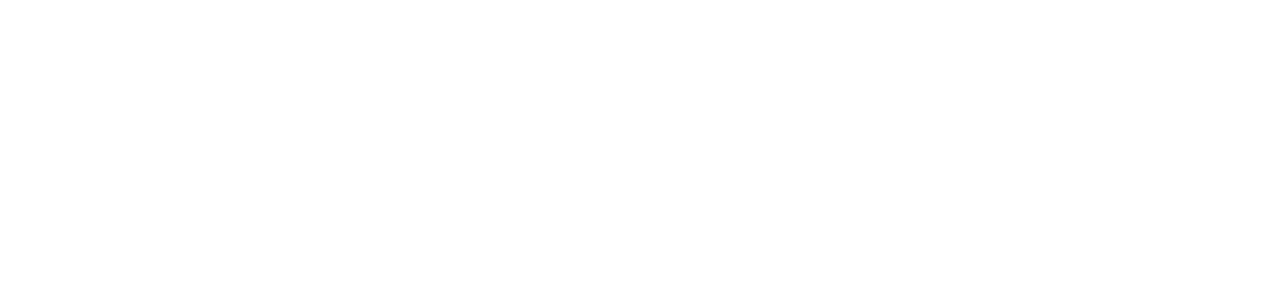
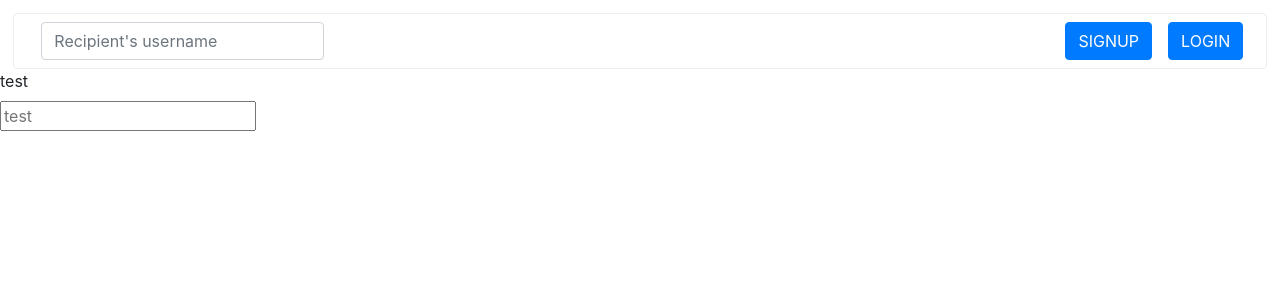
Before and after one commit to qwenzo/lost-and-found, a React (Create React App) app: page /item/post in a window 1280 px wide. Shown: the top 300 px of the page. Built offline with nearby package versions, Linux system fonts and the light colour scheme.

Commit message:
creating base comp. for the form

```diff
--- a/src/components/ItemForm.js
+++ b/src/components/ItemForm.js
@@ -1,14 +1,28 @@
 import React,{Component} from 'react';
-
+import {reduxForm,Field} from 'redux-form'
 class ItemForm extends Component{
     render(){
+        const {handleSubmit} = this.props;
         return(
             <div>
+                <form>
+                    <Field label="test" name="testy" component={renderInputField}/>
+                    </form>
             </div>
         );
     }
 
 }
+
+const renderInputField = ({input,label,meta:{touched,error}}) =>{
+       return <div>
+            <label>{label}</label>
+            <div>
+            <input {...input} placeholder={label}  />
+            {touched && error ?  <span>{error}</span>:''}
+            </div>
+        </div>
+};
 
 const styles={
     containerStyle:{
@@ -16,4 +30,4 @@
     }
 }
 
-export default ItemForm;
+export default reduxForm({form:'itemForm'})(ItemForm);
--- a/src/routes.js
+++ b/src/routes.js
@@ -10,7 +10,7 @@
     <IndexRoute component = {Main} />
     <Route path="/search" component={SearchView} />
     <Route path="/item" component={SingleItem} />
-    <Route path="/submitItem" component={ItemForm} />
+    <Route path="/item/post" component={ItemForm} />
     </Route>;
 
 
```
